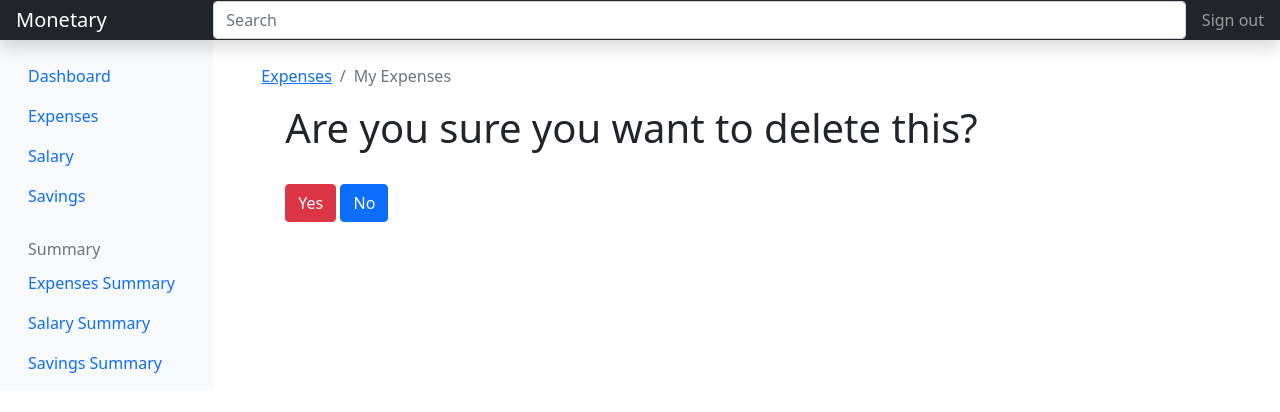
After one commit to Code-Institute-Submissions/ainchu18-monetary_JuneResub, a Django app: page /delete-expense/1/ in a window 1280 px wide. The commit adds this page. Shown: the top 412 px of the page. Run offline with Django 3.2, Linux system fonts and the light colour scheme; a user stored in the database is signed in; data comes from the database, SQL or seed files in the repository; both versions use the stored data as it was after the commit.

Commit message:
add delete expense functionality

```diff
--- /dev/null
+++ b/expenses/templates/expenses/delete-expense.html
@@ -0,0 +1,28 @@
+{% extends 'base.html' %}
+{% load static %}
+
+{% block content %}
+<div class="container mt-4">
+    <div class="row">
+        <div class="col-md-10">
+            <nav aria-label="breadcrumb">
+                <ol class="breadcrumb">
+                    <li class="breadcrumb-item"><a href="">Expenses</a></li>
+                    <li class="breadcrumb-item active" aria-current="page">My Expenses</li>
+                </ol>
+            </nav>
+        </div>
+    </div>
+    <div class="container">
+        <form action="" method="post">
+            {% csrf_token %}
+            <h1>Are you sure you want to delete this?</h1><br>
+            <input type="submit" value="Yes" class="btn btn-danger btn-danger-sm">
+            <a href="{% url 'expenses' %}">
+                <div class="btn btn-primary btn-primary-sm">No</div>
+            </a>
+        </form>
+
+    </div>
+</div>
+{% endblock %}
--- a/expenses/templates/expenses/edit-expense.html
+++ b/expenses/templates/expenses/edit-expense.html
@@ -36,7 +36,7 @@
                     <input type="date" class="form-control form-control-sm mb-3" name="expense_date" value="{{values.date | date:'Y-m-d'}}">
                 </div>
                 <input type="submit" value="Edit" class="btn btn-outline-primary btn-sm mr-2">
-                <a href="" class="btn btn-outline-danger btn-sm">Remove</a>
+                <a href="{% url 'delete-expense' expense.id %}" class="btn btn-outline-danger btn-sm">Remove</a>
                 <a href="{% url 'expenses' %}" class="btn btn-outline-info btn-sm align-right float-right mr-auto">Back to Expenses</a>
             </form>
         </div>
--- a/expenses/urls.py
+++ b/expenses/urls.py
@@ -5,8 +5,8 @@ from . import views
 urlpatterns = [
     path('', views.index, name="expenses"),
     path('add-expense', views.add_expense, name="add-expenses"),
-    path('edit-expense/<int:id>', views.expense_edit, name="expense-edit"),
-    # path('delete-expense/<int:id>', views.delete_expense, name="delete-expense"),
+    path('edit-expense/<int:id>/', views.expense_edit, name="expense-edit"),
+    path('delete-expense/<int:id>/', views.delete_expense, name="delete-expense"),
     # path('search-expense', csrf_exempt(views.search_expense), name="search_expense"),
     # path('expense_category_summary', views.expense_category_summary, name="expense_category_summary"),
     # path('stats', views.stats_view, name="stats"),
--- a/expenses/views.py
+++ b/expenses/views.py
@@ -109,3 +109,13 @@ def expense_edit(request, id):
 
         messages.info(request, 'Editing expense, please wait')
         return render(request, 'expenses/edit-expense.html', context)
+
+
+@login_required(login_url='/accounts/login')
+def delete_expense(request, id):
+    expense = Expense.objects.get(pk=id)
+    if request.method == 'POST':
+        expense.delete()
+        messages.success(request, 'Expense deleted successfully')
+        return redirect('expenses')
+    return render(request, 'expenses/delete-expense.html')
```
Also changed, not shown: db.sqlite3.
